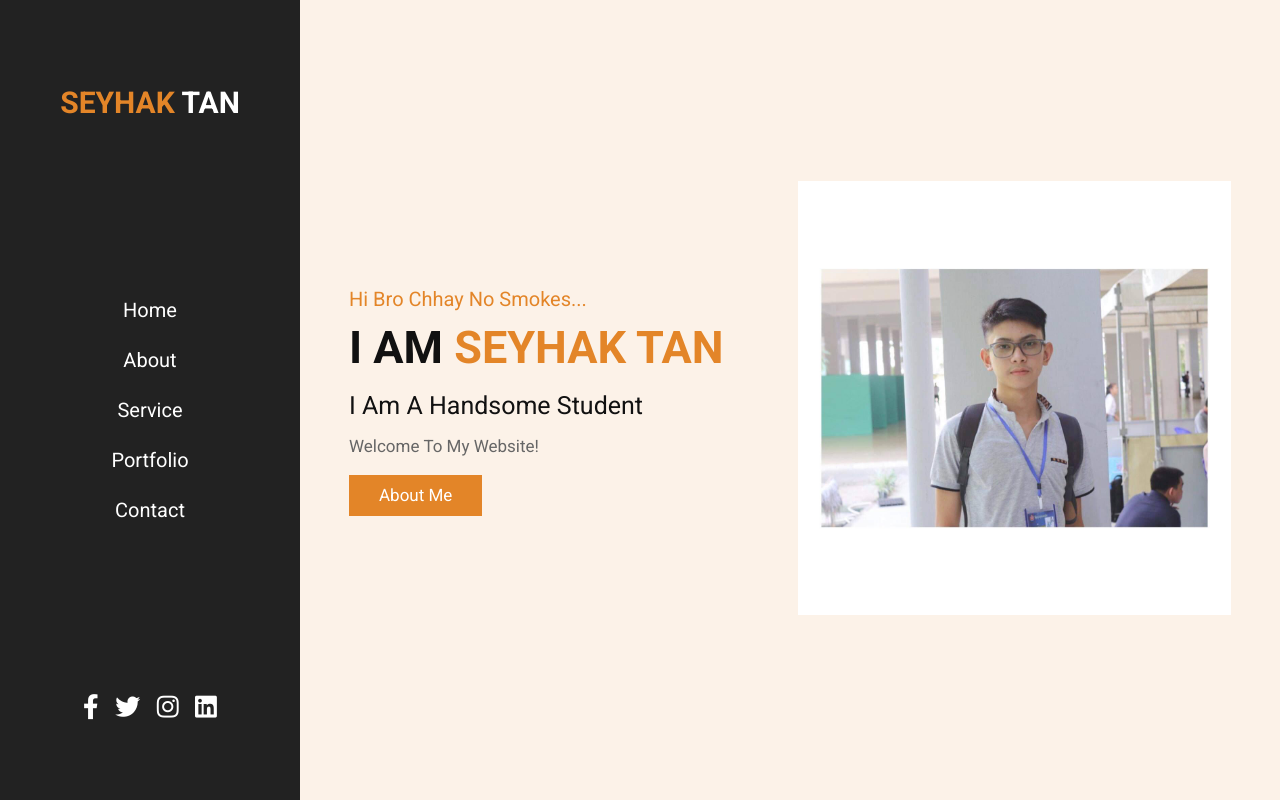
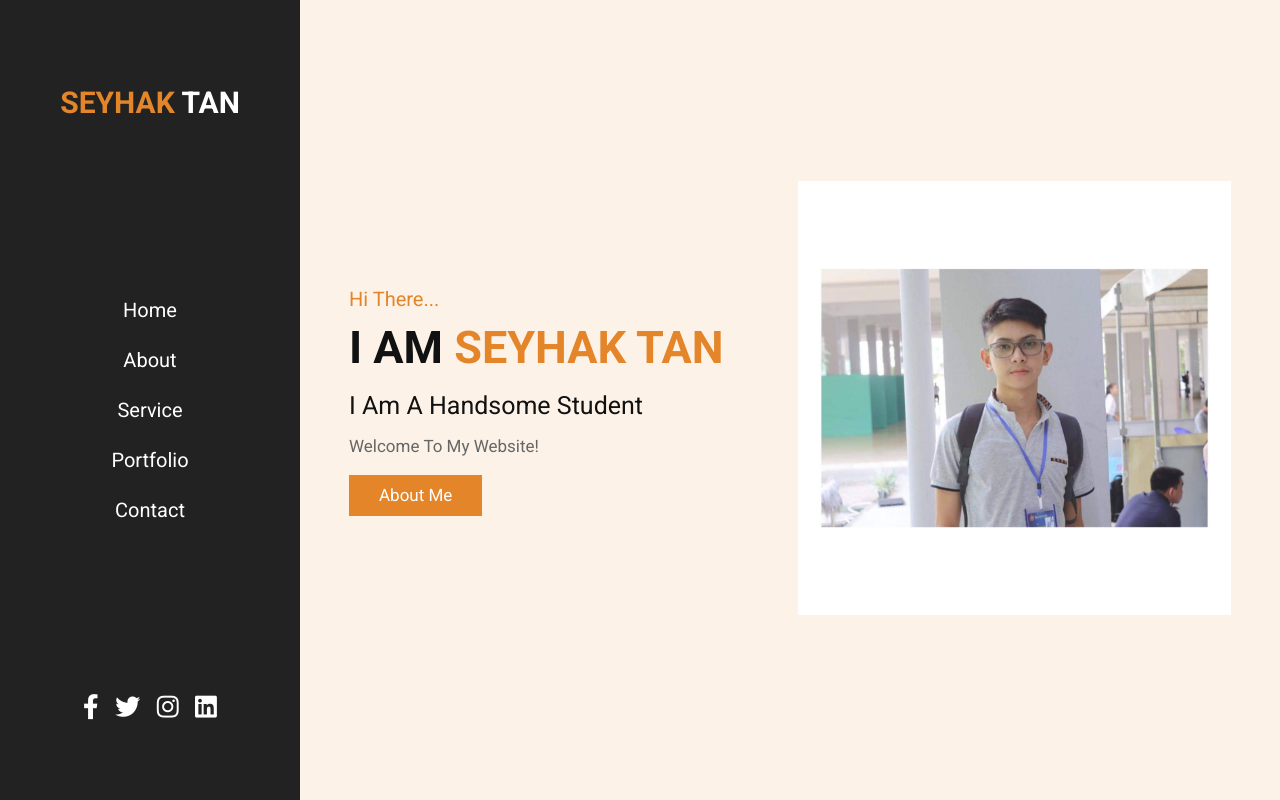
Before and after one commit to whatever1262/Final_Web, a plain HTML site: page index.html in a window 1280 px wide. Shown: the top 800 px of the page. Drawn offline with Linux system fonts and the light colour scheme.

Commit message:
Update index.html

```diff
--- a/index.html
+++ b/index.html
@@ -48,7 +48,7 @@
 <section class="home" id="home">
 
     <div class="content">
-        <span class="hi"> hi Bro Chhay no smokes... </span>
+        <span class="hi"> Hi there... </span>
         <h3> i am <span> Seyhak Tan </span> </h3>
         <p class="info"> i am a handsome student </p>
         <p class="text"> Welcome to my website! </p>
```
